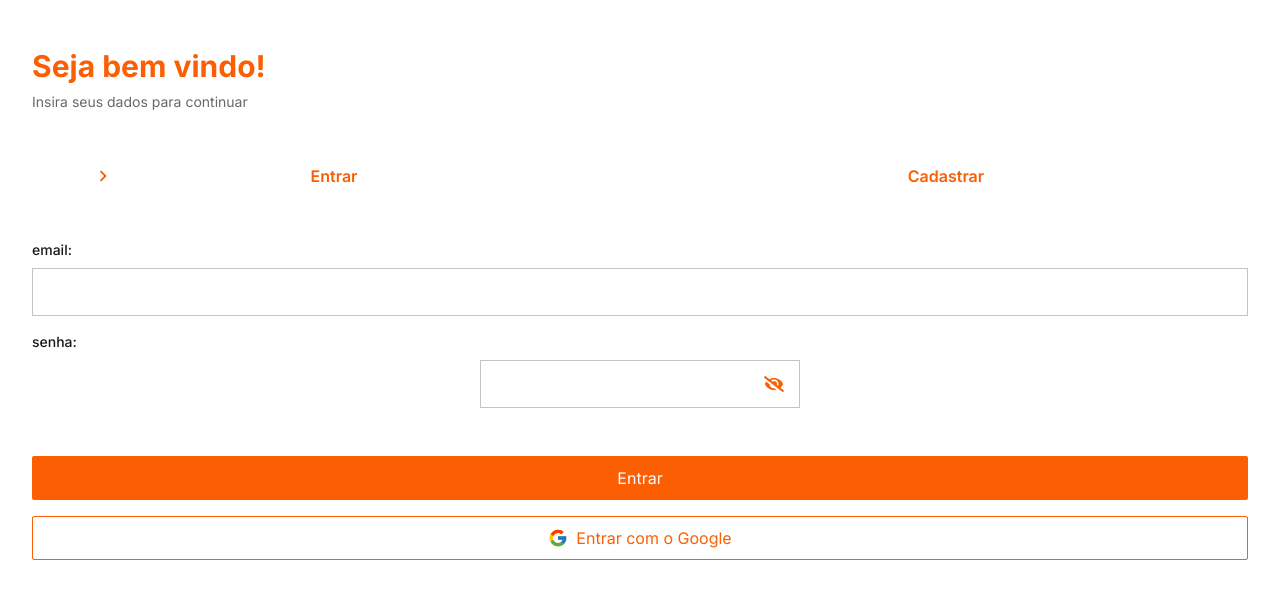
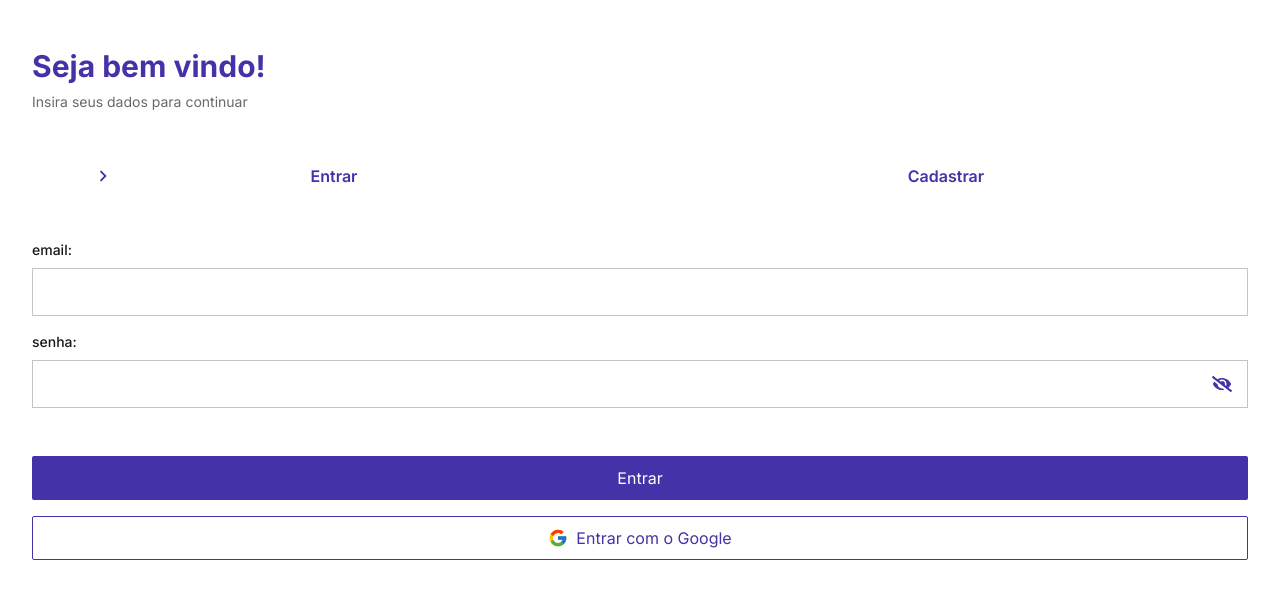
Before and after one commit to calvinsteixeira/login-page, a Next.js app: page / in a window 1280 px wide. Shown: the top 598 px of the page. Built offline with nearby package versions, Linux system fonts and the light colour scheme; no server answers.

Commit message:
Ajustando estilo base do componente

```diff
--- a/app/globals.css
+++ b/app/globals.css
@@ -6,7 +6,7 @@
   --background: 248, 248, 248;
   --foreground: 3, 3, 3;
 
-  --primary: 252, 94, 3;
+  --primary: 68, 50, 168;
   --primary-foreground: 255, 255, 255;
 
   --border: 196, 196, 196;
--- a/components/inputs/Input/Password/Password.tsx
+++ b/components/inputs/Input/Password/Password.tsx
@@ -11,7 +11,7 @@ function Password(props: IPassword, ref: React.Ref<HTMLInputElement>) {
   }
 
   return (
-    <div className="flex items-center relative w-full max-w-xs mx-auto mt-10">
+    <div className="flex items-center relative mx-auto mt-10 w-full">
       <input
         ref={ref}
         {...props}
```
